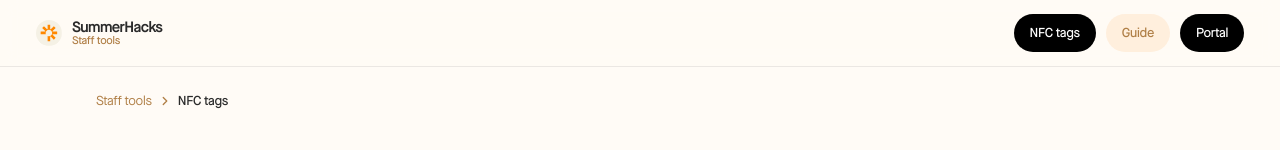
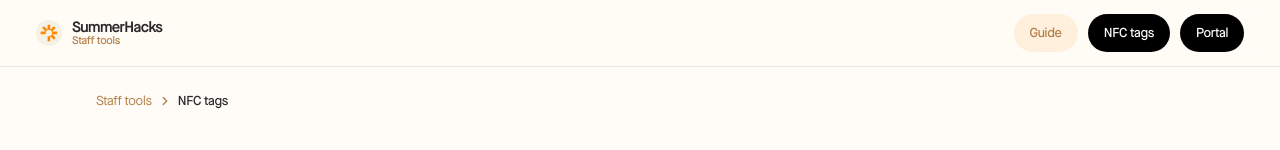
Before and after one commit to summerhacksca/portal.summerhacks.ca, a Next.js app: page /admin/nfc-tags in a window 1280 px wide. Shown: the top 150 px of the page. Built offline with nearby package versions, Linux system fonts and the light colour scheme; no server answers; the database is empty.

Commit message:
Update adminNavLinks.ts

```diff
--- a/components/admin/adminNavLinks.ts
+++ b/components/admin/adminNavLinks.ts
@@ -10,8 +10,8 @@ export type AdminNavTab = {
 };
 
 export const ADMIN_TABS: AdminNavTab[] = [
+  { href: "/admin/docs", label: "Guide" },
   { href: "/admin/nfc-tags", label: "NFC tags" },
-  { href: "/admin/docs", label: "Guide" },
 ];
 
 export const ORGANIZER_TABS: AdminNavTab[] = [
```
